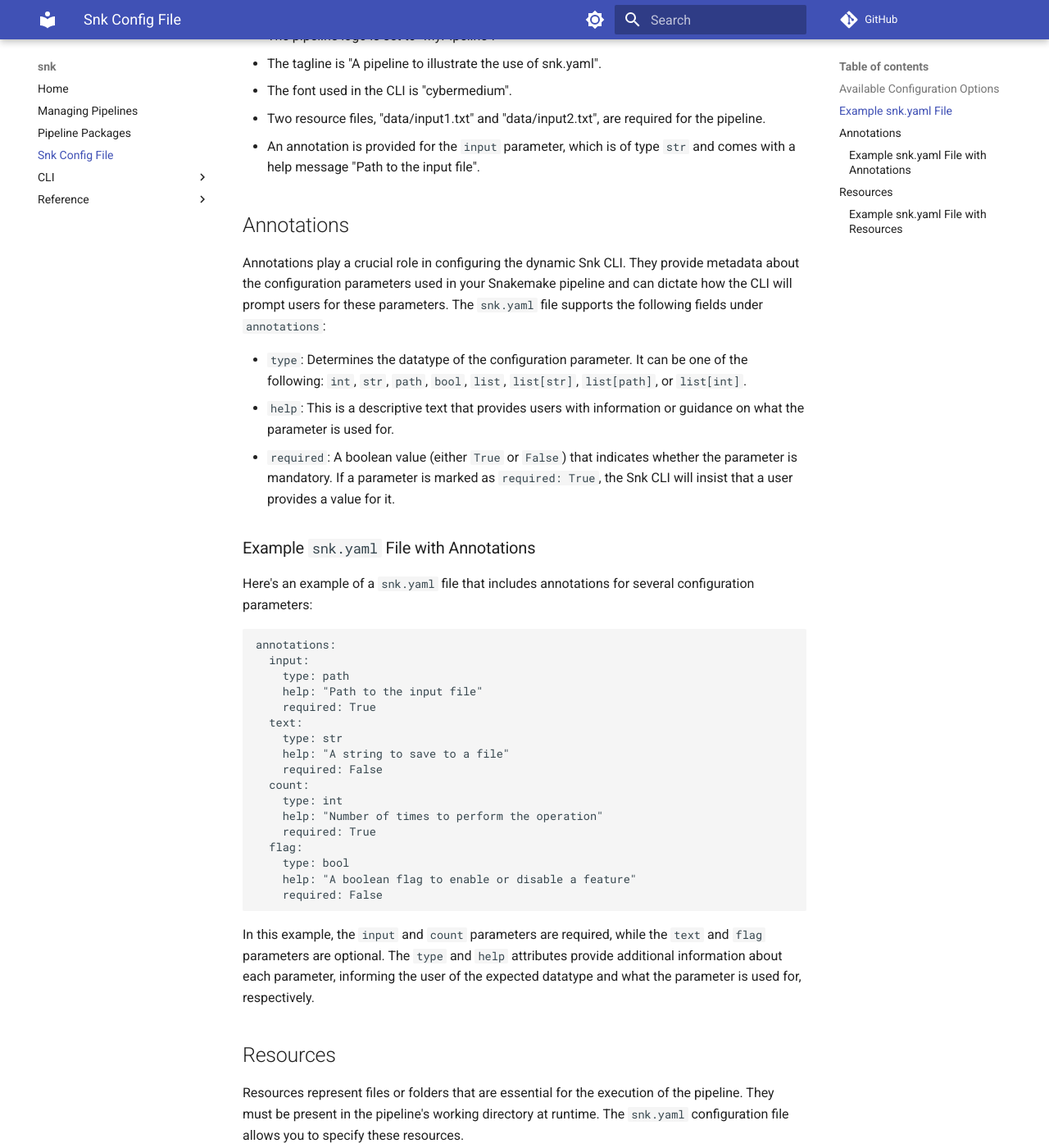
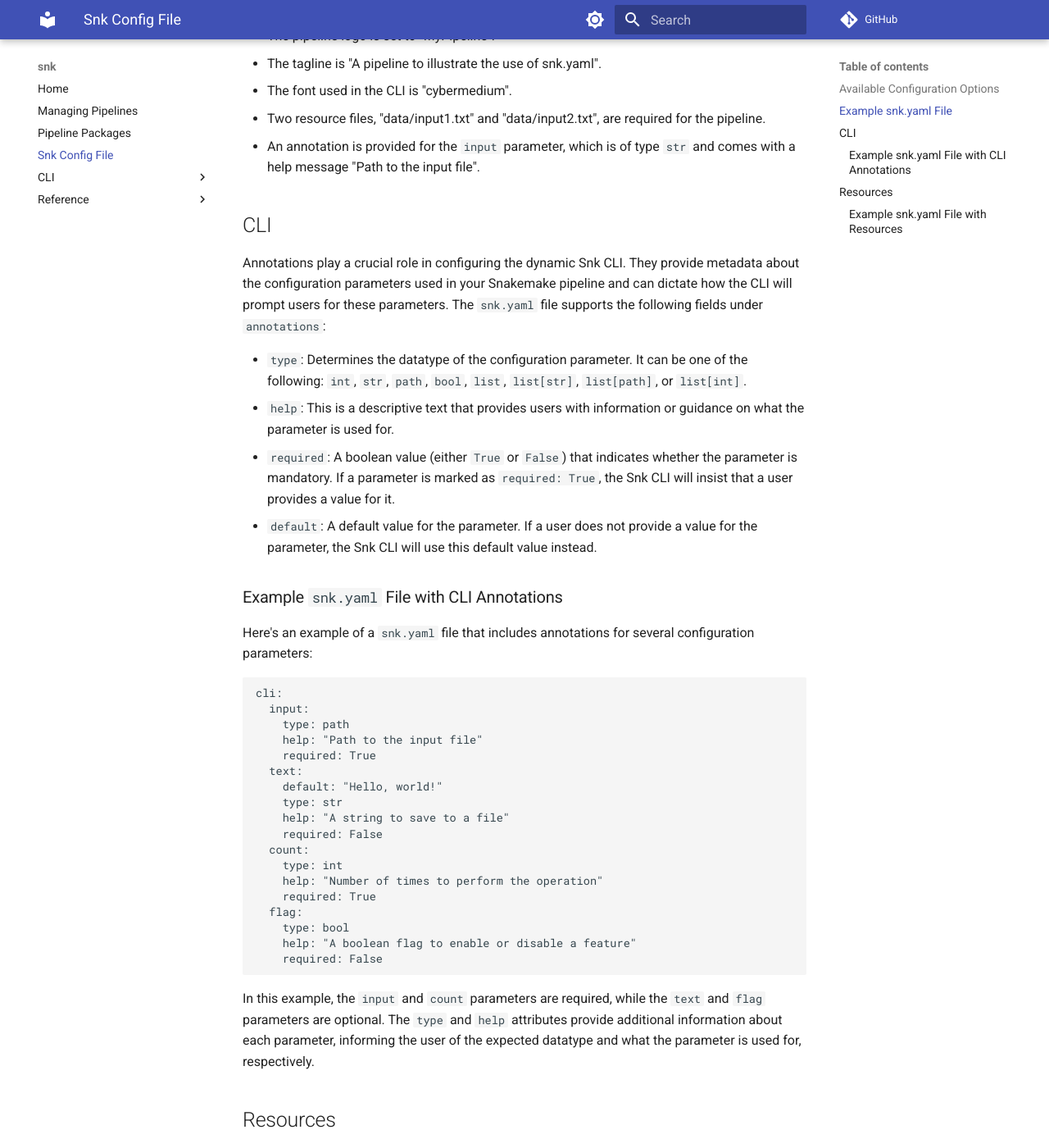
Before and after one commit to Wytamma/snk, an MkDocs documentation site: the page built from docs/snk_config_file.md, in a window 1280 px wide and 1400 px high, scrolled down 1031 px. Shown: the whole window at 82% size. Built offline with MkDocs 1.6.1 and Material for MkDocs 9.7.7, drawn with Linux system fonts in a browser that asks for light colours; comment, search, counter and statistics services are not loaded; some of the changed text lies outside the part shown.

Commit message:
:sparkles: use cli instead of annotations in snk.yaml

````diff
--- a/docs/snk_config_file.md
+++ b/docs/snk_config_file.md
@@ -15,7 +15,7 @@
 - `tagline`: A string representing the tagline displayed in the CLI.
 - `font`: A string representing the font used in the CLI.
 - `resources`: A list of resource files required for the pipeline.
-- `annotations`: Annotations for the pipeline parameters.
+- `cli`: Annotations for the pipeline cli parameters.
 - `symlink_resources`: A boolean that controls whether symbolic links are created for resources.
 
 ## Example `snk.yaml` File
@@ -29,7 +29,7 @@
 resources:
   - "data/input1.txt"
   - "data/input2.txt"
-annotations:
+cli:
   input:
     type: Path
     help: "Path to the input file"
@@ -44,25 +44,27 @@
 - Two resource files, "data/input1.txt" and "data/input2.txt", are required for the pipeline.
 - An annotation is provided for the `input` parameter, which is of type `str` and comes with a help message "Path to the input file".
 
-## Annotations
+## CLI
 
 Annotations play a crucial role in configuring the dynamic Snk CLI. They provide metadata about the configuration parameters used in your Snakemake pipeline and can dictate how the CLI will prompt users for these parameters. The `snk.yaml` file supports the following fields under `annotations`:
 
 - `type`: Determines the datatype of the configuration parameter. It can be one of the following: `int`, `str`, `path`, `bool`, `list`, `list[str]`, `list[path]`, or `list[int]`.
 - `help`: This is a descriptive text that provides users with information or guidance on what the parameter is used for.
 - `required`: A boolean value (either `True` or `False`) that indicates whether the parameter is mandatory. If a parameter is marked as `required: True`, the Snk CLI will insist that a user provides a value for it.
+- `default`: A default value for the parameter. If a user does not provide a value for the parameter, the Snk CLI will use this default value instead.
 
-### Example `snk.yaml` File with Annotations
+### Example `snk.yaml` File with CLI Annotations
 
 Here's an example of a `snk.yaml` file that includes annotations for several configuration parameters:
 
 ```yaml
-annotations:
+cli:
   input:
     type: path
     help: "Path to the input file"
     required: True
   text:
+    default: "Hello, world!"
     type: str
     help: "A string to save to a file"
     required: False
````
Also changed, not shown: 3 other files.
